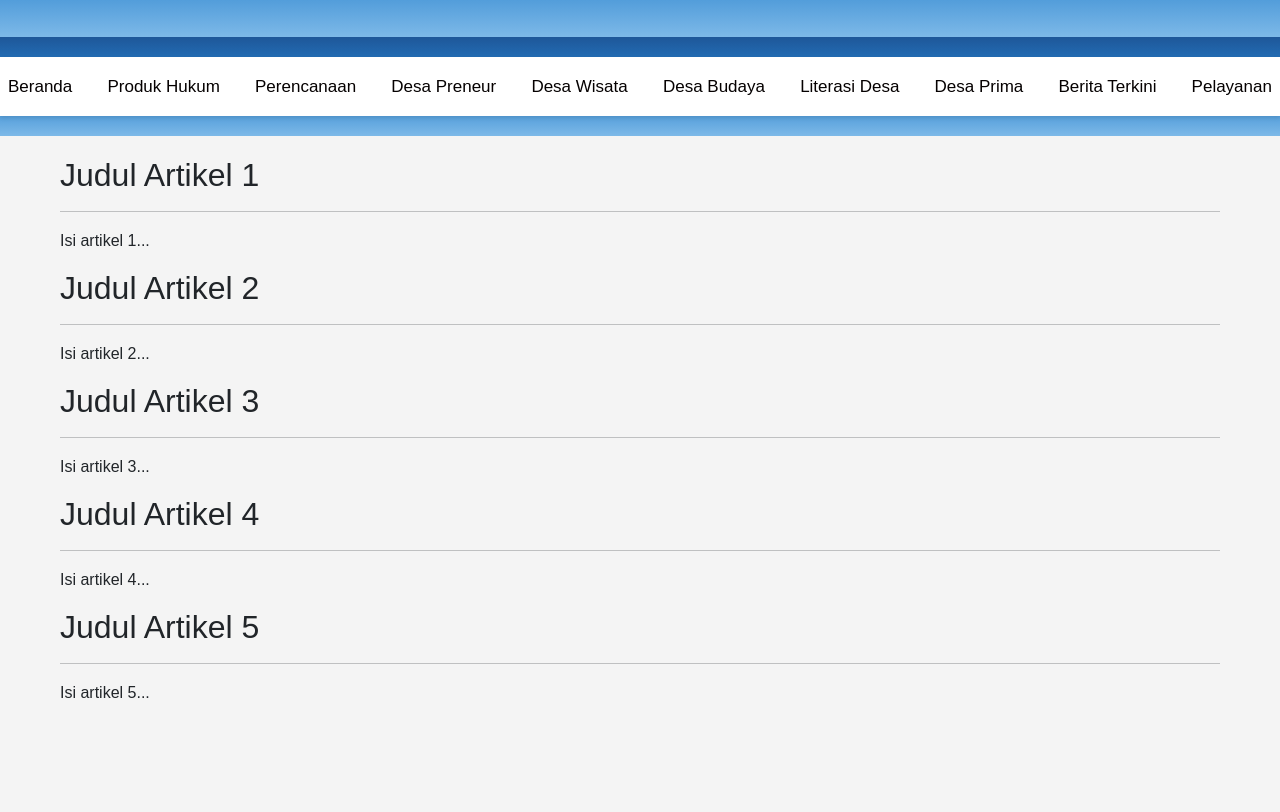
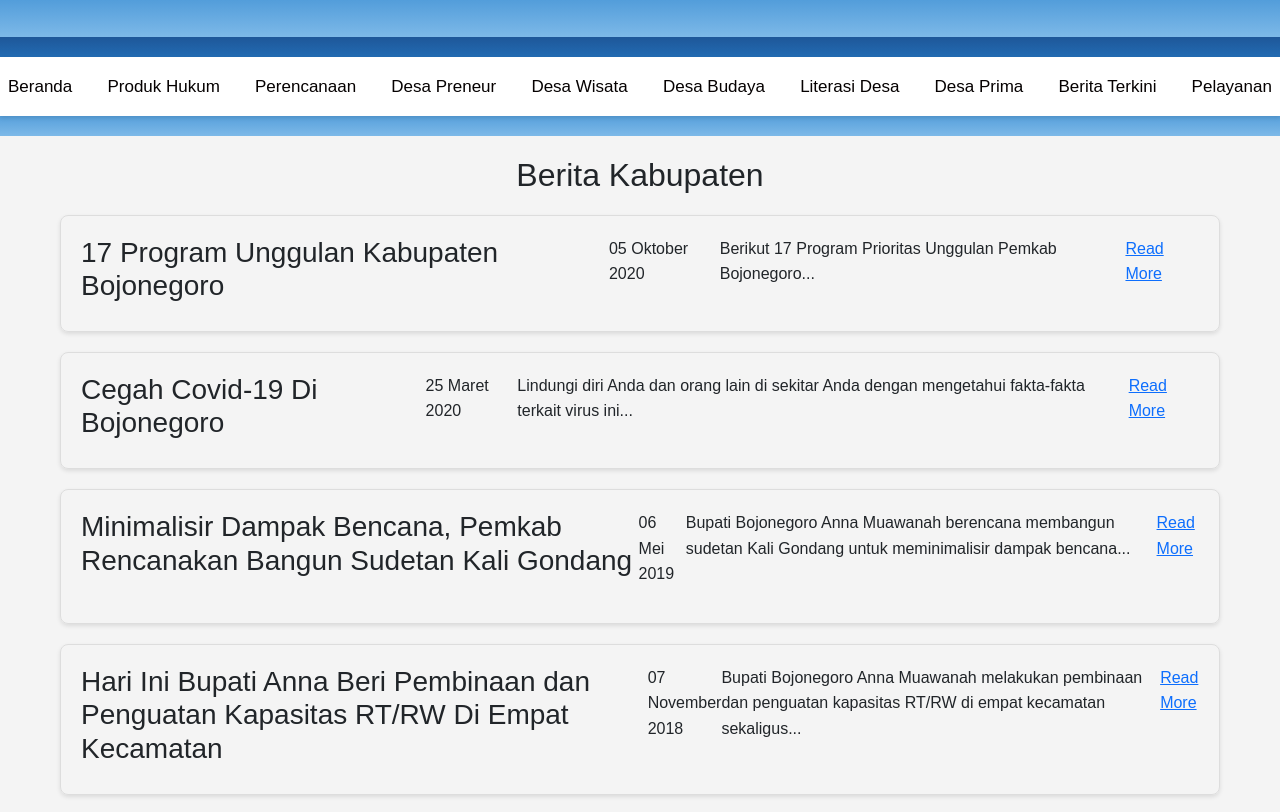
Before and after one commit to aisyahfitriabisdig/redesign-web-aisyahfitria, a plain HTML site: page index.html in a window 1280 px wide. Shown: the part 129-941 px from the top of the page. Before the commit the page ends 870 px from the top, so only its background shows below. Drawn offline with Linux system fonts and the light colour scheme; files that its build step writes are made by us from their sources.

Commit message:
Update index.html

```diff
--- a/index.html
+++ b/index.html
@@ -96,43 +96,54 @@
     <link rel="stylesheet" href="styles.css">
 </head>
 <!DOCTYPE html>
-<html lang="en">
+<html lang="id">
 <head>
     <meta charset="UTF-8">
     <meta name="viewport" content="width=device-width, initial-scale=1.0">
-    <title>Judul Website Anda</title>
-    <link rel="stylesheet" href="styles.css"> <!-- Memanggil file CSS terpisah -->
+    <title>Berita Kabupaten</title>
+    <link rel="stylesheet" href="styles.css">
 </head>
 <body>
+    <div class="container">
+        <div class="content">
+            <h2>Berita Kabupaten</h2>
 
-<div class="container">
-    <div class="article">
-        <h2>Judul Artikel 1</h2>
-        <hr>
-        <p>Isi artikel 1...</p>
+            <article class="article-box">
+                <h3>17 Program Unggulan Kabupaten Bojonegoro</h3>
+                <p class="date">05 Oktober 2020</p>
+                <p>Berikut 17 Program Prioritas Unggulan Pemkab Bojonegoro...</p>
+                <a href="#" class="read-more">Read More</a>
+            </article>
+
+            <article class="article-box">
+                <h3>Cegah Covid-19 Di Bojonegoro</h3>
+                <p class="date">25 Maret 2020</p>
+                <p>Lindungi diri Anda dan orang lain di sekitar Anda dengan mengetahui fakta-fakta terkait virus ini...</p>
+                <a href="#" class="read-more">Read More</a>
+            </article>
+
+            <article class="article-box">
+                <h3>Minimalisir Dampak Bencana, Pemkab Rencanakan Bangun Sudetan Kali Gondang</h3>
+                <p class="date">06 Mei 2019</p>
+                <p>Bupati Bojonegoro Anna Muawanah berencana membangun sudetan Kali Gondang untuk meminimalisir dampak bencana...</p>
+                <a href="#" class="read-more">Read More</a>
+            </article>
+
+            <article class="article-box">
+                <h3>Hari Ini Bupati Anna Beri Pembinaan dan Penguatan Kapasitas RT/RW Di Empat Kecamatan</h3>
+                <p class="date">07 November 2018</p>
+                <p>Bupati Bojonegoro Anna Muawanah melakukan pembinaan dan penguatan kapasitas RT/RW di empat kecamatan sekaligus...</p>
+                <a href="#" class="read-more">Read More</a>
+            </article>
+
+            <article class="article-box">
+                <h3>Program Baru untuk Meningkatkan Kesejahteraan Petani</h3>
+                <p class="date">10 Januari 2021</p>
+                <p>Pemerintah Kabupaten Bojonegoro meluncurkan program baru untuk meningkatkan kesejahteraan petani di daerah tersebut...</p>
+                <a href="#" class="read-more">Read More</a>
+            </article>
+        </div>
     </div>
-    <div class="article">
-        <h2>Judul Artikel 2</h2>
-        <hr>
-        <p>Isi artikel 2...</p>
-    </div>
-    <div class="article">
-        <h2>Judul Artikel 3</h2>
-        <hr>
-        <p>Isi artikel 3...</p>
-    </div>
-    <div class="article">
-        <h2>Judul Artikel 4</h2>
-        <hr>
-        <p>Isi artikel 4...</p>
-    </div>
-    <div class="article">
-        <h2>Judul Artikel 5</h2>
-        <hr>
-        <p>Isi artikel 5...</p>
-    </div>
-</div>
-
 </body>
 </html>
 
```
